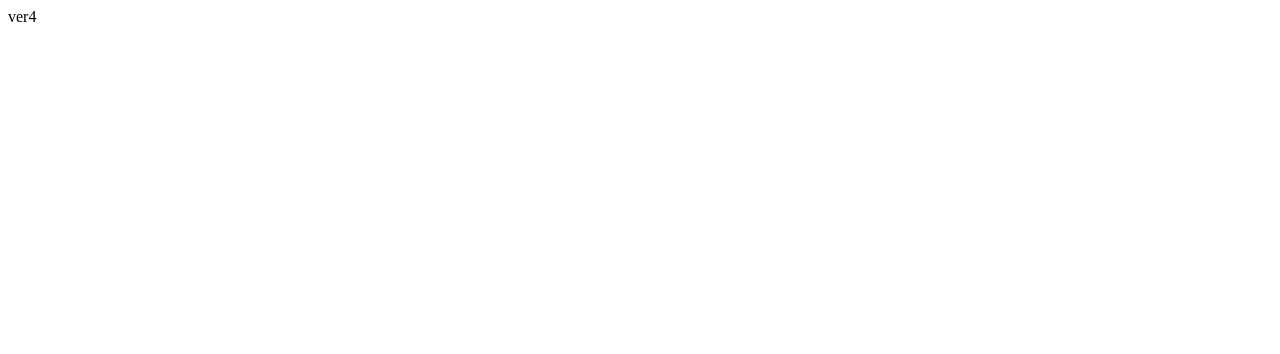
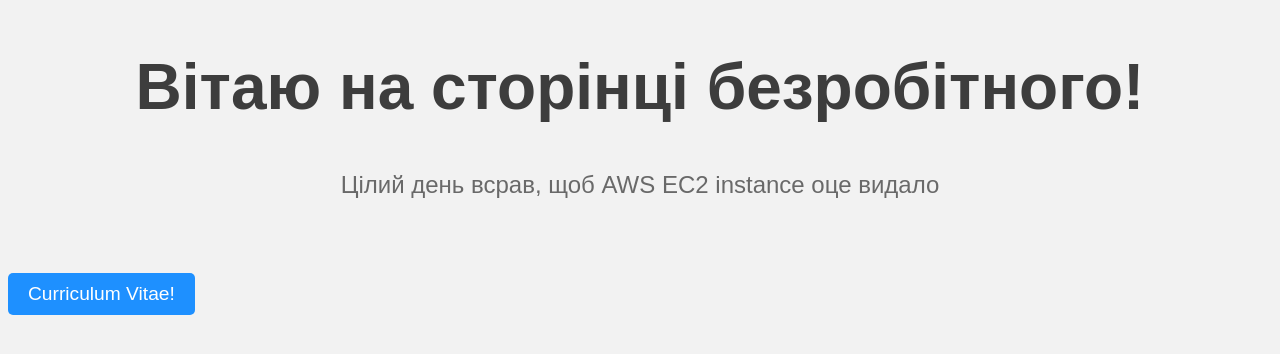
Before and after one commit to uncle-teo3/myapp, a plain HTML site: page index.html in a window 1280 px wide. Drawn offline with Linux system fonts and the light colour scheme.

Commit message:
Real site

```diff
--- a/index.html
+++ b/index.html
@@ -1 +1,52 @@
-ver4
+<!DOCTYPE html>
+<html>
+<head>
+	<title>My Page</title>
+	<style>
+		body {
+			background-color: #f2f2f2;
+			font-family: Arial, sans-serif;
+		}
+
+		h1 {
+			color: #3d3d3d;
+			text-align: center;
+			font-size: 4em;
+			margin-top: 50px;
+		}
+
+		p {
+			color: #696969;
+			font-size: 1.5em;
+			line-height: 1.5;
+			margin: 20px auto;
+			width: 80%;
+			text-align: center;
+		}
+
+		.button {
+			display: inline-block;
+			background-color: #1e90ff;
+			color: #fff;
+			padding: 10px 20px;
+			border-radius: 5px;
+			text-decoration: none;
+			margin-top: 50px;
+			font-size: 1.2em;
+			text-align: center;
+			transition: background-color 0.3s ease;
+		}
+
+		.button:hover {
+			background-color: #0077be;
+			cursor: pointer;
+		}
+	</style>
+</head>
+<body>
+	<h1>Вітаю на сторінці безробітного!</h1>
+	<p>Цілий день всрав, щоб AWS EC2 instance оце видало </p>
+	<a href="/CV_Teodor_Duleba.pdf" class="button">Curriculum Vitae!</a>
+
+</body>
+</html>
```
